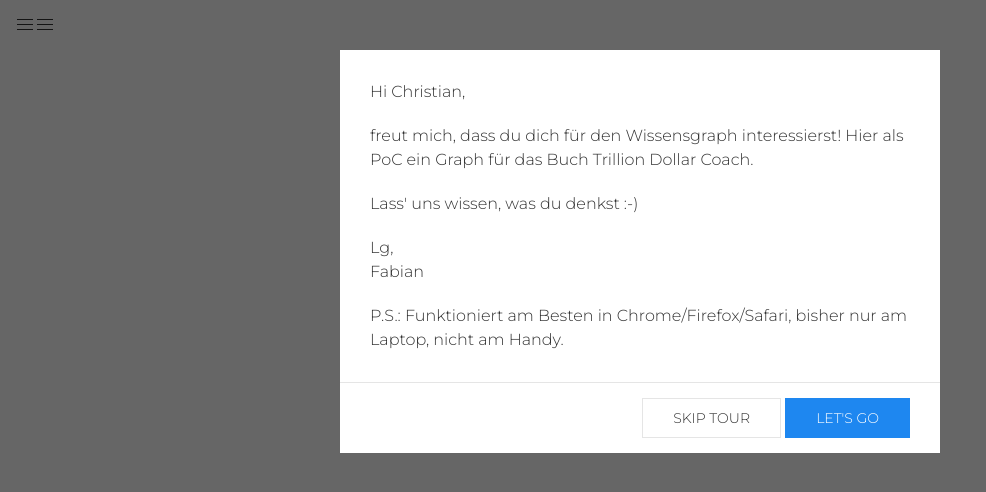
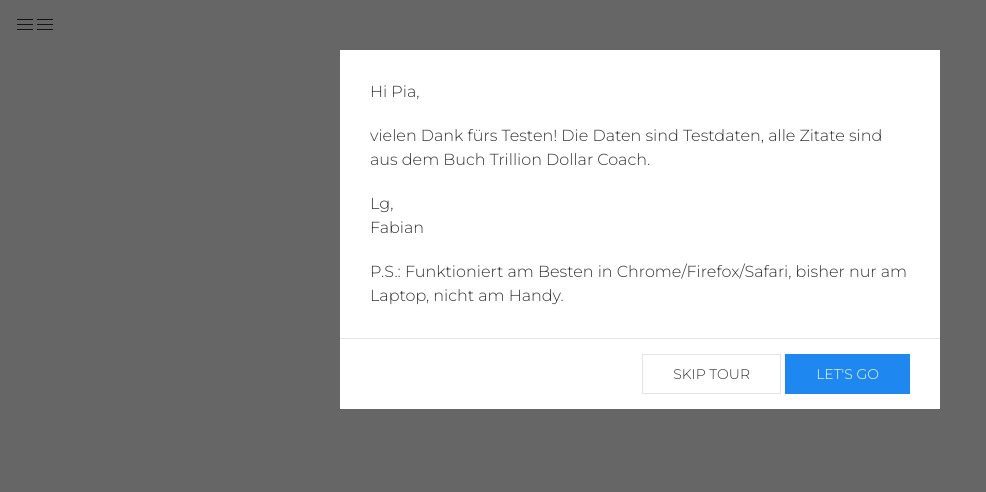
Before and after one commit to fwittel/Polygraph_PoC, a website built with webpack: page dist/Pia/index.html in a window 1280 px wide. Shown: the whole page, without its empty margins (0-986 px from the left). Built offline with nearby package versions, Linux system fonts and the light colour scheme.

Commit message:
Added Pia

```diff
--- a/dist/Christian/index.html
+++ b/dist/Pia/index.html
@@ -21,7 +21,7 @@
 				</div>
 				<div id="results" class="uk-margin-medium-top">
 					<div>
-				    	<h3 class="uk-heading-divider">Topics</h3>
+				    	<h3 class="uk-heading-divider">Tags</h3>
 					</div>
 				    <div id="tags">
 				    	<!-- added by menu.ts -->
@@ -47,9 +47,8 @@
 
             <div class="uk-modal-body" uk-overflow-auto>
 
-                <p>Hi Christian,</p>
-                <p>freut mich, dass du dich für den Wissensgraph interessierst! Hier als PoC ein Graph für das Buch <a href="https://www.trilliondollarcoach.com" target="_blank">Trillion Dollar Coach</a>.</p>
-                <p>Lass' uns wissen, was du denkst :-)</p>
+                <p>Hi Pia,</p>
+                <p>vielen Dank fürs Testen! Die Daten sind Testdaten, alle Zitate sind aus dem Buch <a href="https://www.trilliondollarcoach.com" target="_blank">Trillion Dollar Coach</a>.</p>
                 <p>Lg,<br>   Fabian</p>
                 <p>P.S.: Funktioniert am Besten in Chrome/Firefox/Safari, bisher nur am Laptop, nicht am Handy.</p>
 
```
Also changed, not shown: 3 other files.
